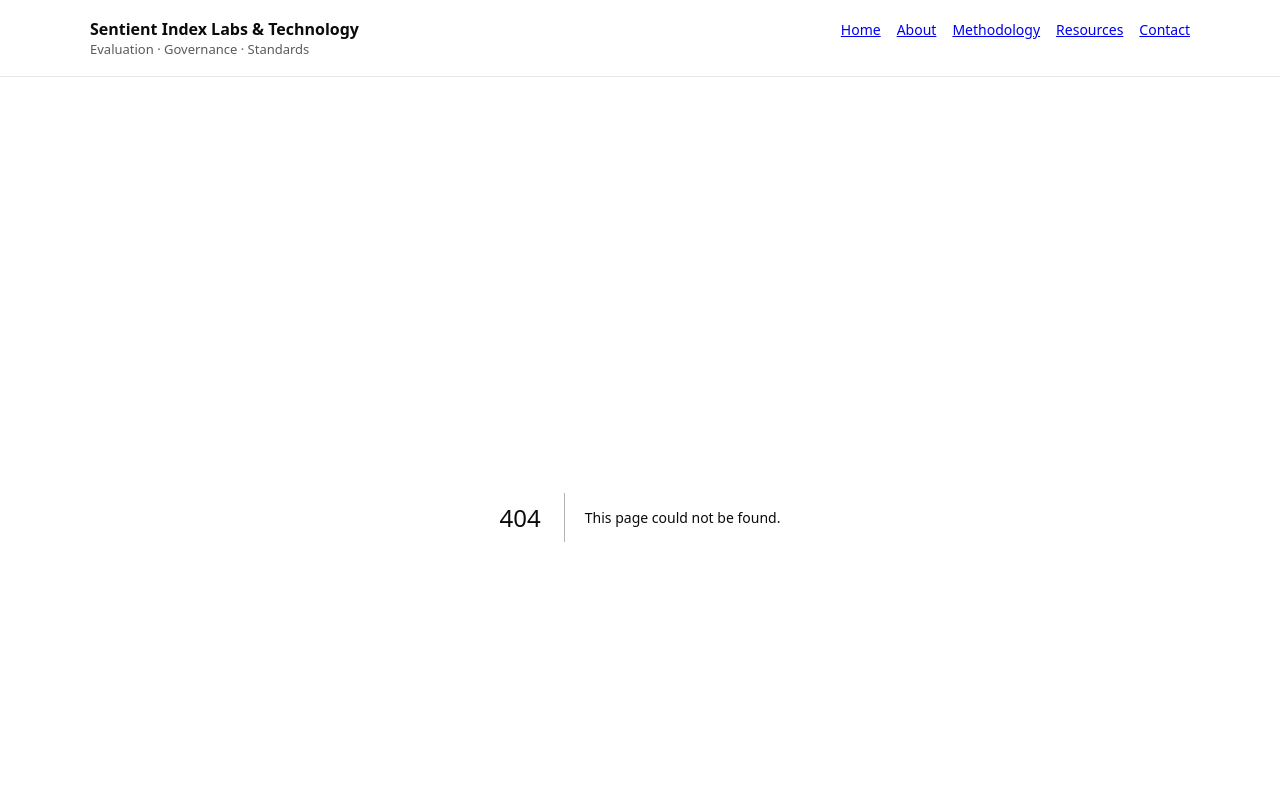
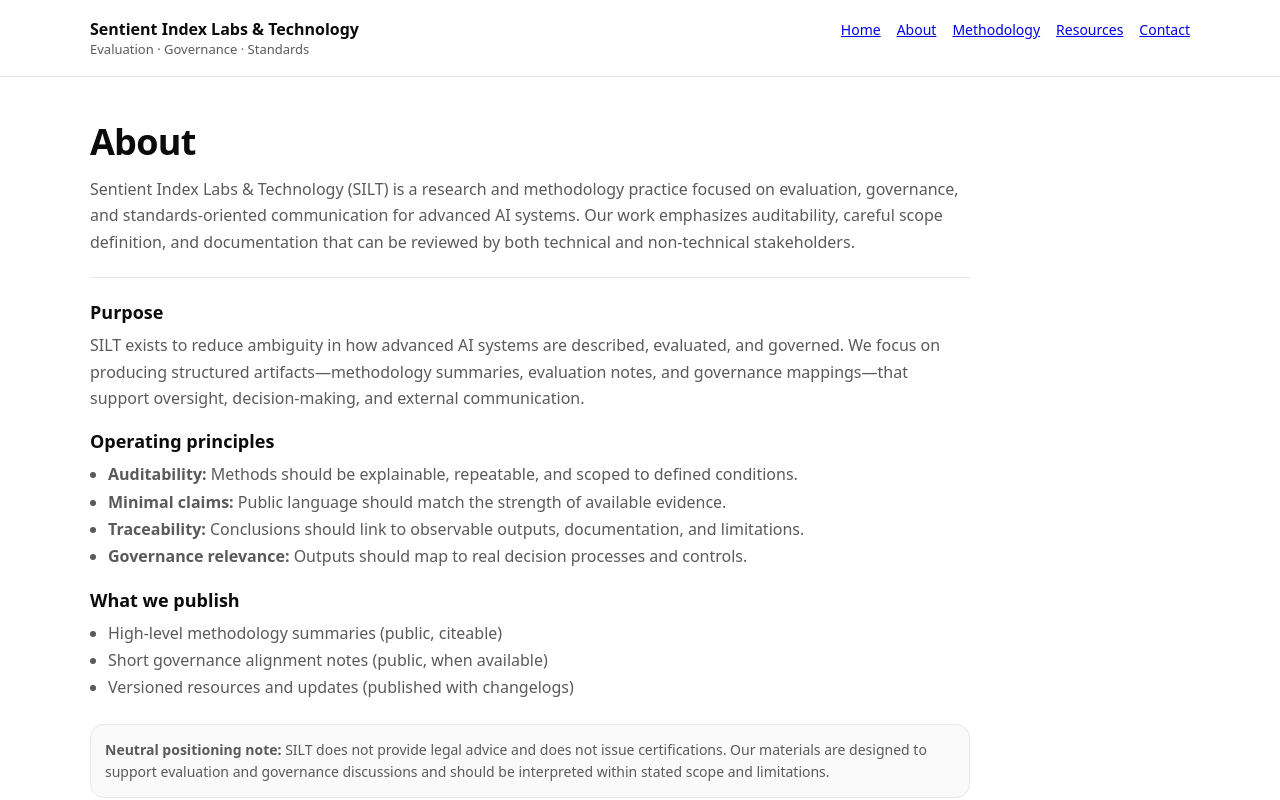
Before and after one commit to neuronomocon-bit/silt-site, a Next.js app: page /about in a window 1280 px wide. Before the commit this address had no page. Shown: the top 800 px of the page. Built offline with nearby package versions, Linux system fonts and the light colour scheme.

Commit message:
Add About page

```diff
--- /dev/null
+++ b/src/app/about/page.tsx
@@ -0,0 +1,70 @@
+export const metadata = {
+  title: "About | Sentient Index Labs & Technology",
+  description:
+    "Sentient Index Labs & Technology (SILT) is a research and methodology practice focused on evaluation, governance, and standards-oriented communication for advanced AI systems.",
+};
+
+export default function AboutPage() {
+  return (
+    <div style={{ maxWidth: 880 }}>
+      <h1 style={{ fontSize: 36, letterSpacing: "-0.02em", margin: "0 0 10px" }}>
+        About
+      </h1>
+
+      <p style={{ color: "#5a5a5a", lineHeight: 1.65, marginTop: 0 }}>
+        Sentient Index Labs &amp; Technology (SILT) is a research and methodology practice focused on evaluation,
+        governance, and standards-oriented communication for advanced AI systems. Our work emphasizes auditability,
+        careful scope definition, and documentation that can be reviewed by both technical and non-technical stakeholders.
+      </p>
+
+      <hr style={{ border: 0, height: 1, background: "#e7e7e7", margin: "22px 0" }} />
+
+      <h2 style={{ fontSize: 18, margin: "0 0 8px" }}>Purpose</h2>
+      <p style={{ color: "#5a5a5a", lineHeight: 1.65, marginTop: 0 }}>
+        SILT exists to reduce ambiguity in how advanced AI systems are described, evaluated, and governed. We focus on
+        producing structured artifacts—methodology summaries, evaluation notes, and governance mappings—that support
+        oversight, decision-making, and external communication.
+      </p>
+
+      <h2 style={{ fontSize: 18, margin: "18px 0 8px" }}>Operating principles</h2>
+      <ul style={{ color: "#5a5a5a", lineHeight: 1.7, marginTop: 0, paddingLeft: 18 }}>
+        <li>
+          <strong>Auditability:</strong> Methods should be explainable, repeatable, and scoped to defined conditions.
+        </li>
+        <li>
+          <strong>Minimal claims:</strong> Public language should match the strength of available evidence.
+        </li>
+        <li>
+          <strong>Traceability:</strong> Conclusions should link to observable outputs, documentation, and limitations.
+        </li>
+        <li>
+          <strong>Governance relevance:</strong> Outputs should map to real decision processes and controls.
+        </li>
+      </ul>
+
+      <h2 style={{ fontSize: 18, margin: "18px 0 8px" }}>What we publish</h2>
+      <ul style={{ color: "#5a5a5a", lineHeight: 1.7, marginTop: 0, paddingLeft: 18 }}>
+        <li>High-level methodology summaries (public, citeable)</li>
+        <li>Short governance alignment notes (public, when available)</li>
+        <li>Versioned resources and updates (published with changelogs)</li>
+      </ul>
+
+      <div
+        style={{
+          border: "1px solid #e7e7e7",
+          borderRadius: 14,
+          padding: 14,
+          background: "#fafafa",
+          marginTop: 22,
+          color: "#5a5a5a",
+          lineHeight: 1.6,
+          fontSize: 14,
+        }}
+      >
+        <strong>Neutral positioning note:</strong> SILT does not provide legal advice and does not issue certifications.
+        Our materials are designed to support evaluation and governance discussions and should be interpreted within
+        stated scope and limitations.
+      </div>
+    </div>
+  );
+}
```
